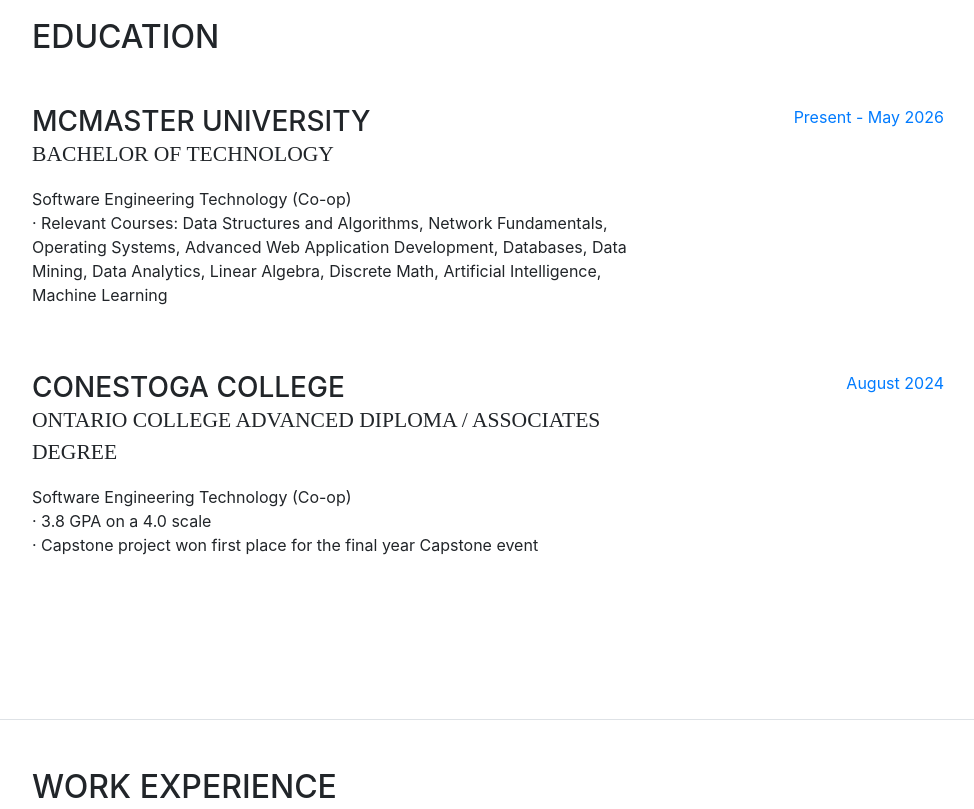
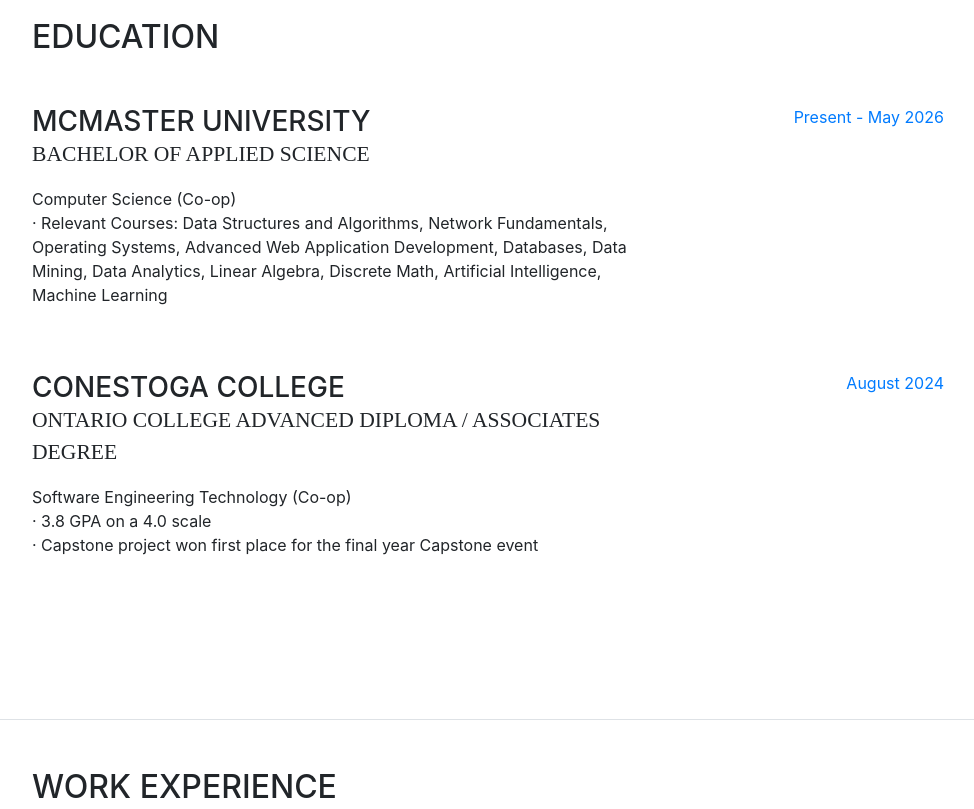
Before and after one commit to jchan6532/justinchan.github.io, a website with bundled scripts: page index.html in a window 1280 px wide. Shown: the part 880-1689 px from the top of the page, without its empty margins (288-1262 px from the left). Built offline with nearby package versions, Linux system fonts and the light colour scheme; a web font is replaced by a local one.

Commit message:
Update index.html

```diff
--- a/index.html
+++ b/index.html
@@ -23,7 +23,7 @@
       href="https://fonts.googleapis.com/css?family=Open+Sans:300,300i,400,400i,600,600i,700,700i,800,800i"
       rel="stylesheet"
     />
-    <link
+    <link736037
       href="vendor/font-awesome/css/font-awesome.min.css"
       rel="stylesheet"
     />
@@ -142,9 +142,9 @@
             <div class="resume-content mr-auto">
               <h3 class="mb-0">McMaster University</h3>
               <div class="subheading mb-3">
-                Bachelor of Technology
+                Bachelor of Applied Science
               </div>
-              <div>Software Engineering Technology (Co-op)</div>
+              <div>Computer Science (Co-op)</div>
               <p>
                 · Relevant Courses: Data Structures and Algorithms, Network Fundamentals, Operating Systems, Advanced Web Application Development, Databases, Data Mining, Data Analytics, Linear Algebra, Discrete Math, Artificial Intelligence, Machine Learning
               </p>
```
